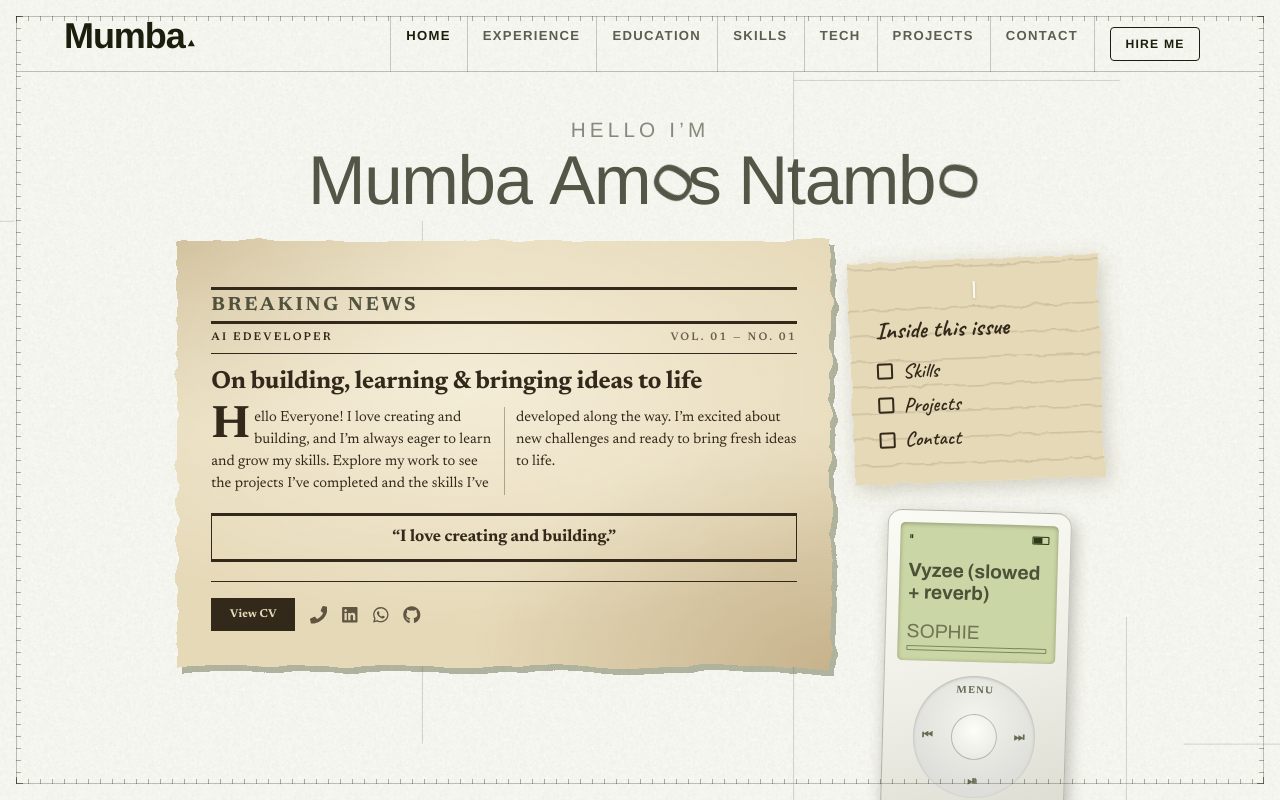
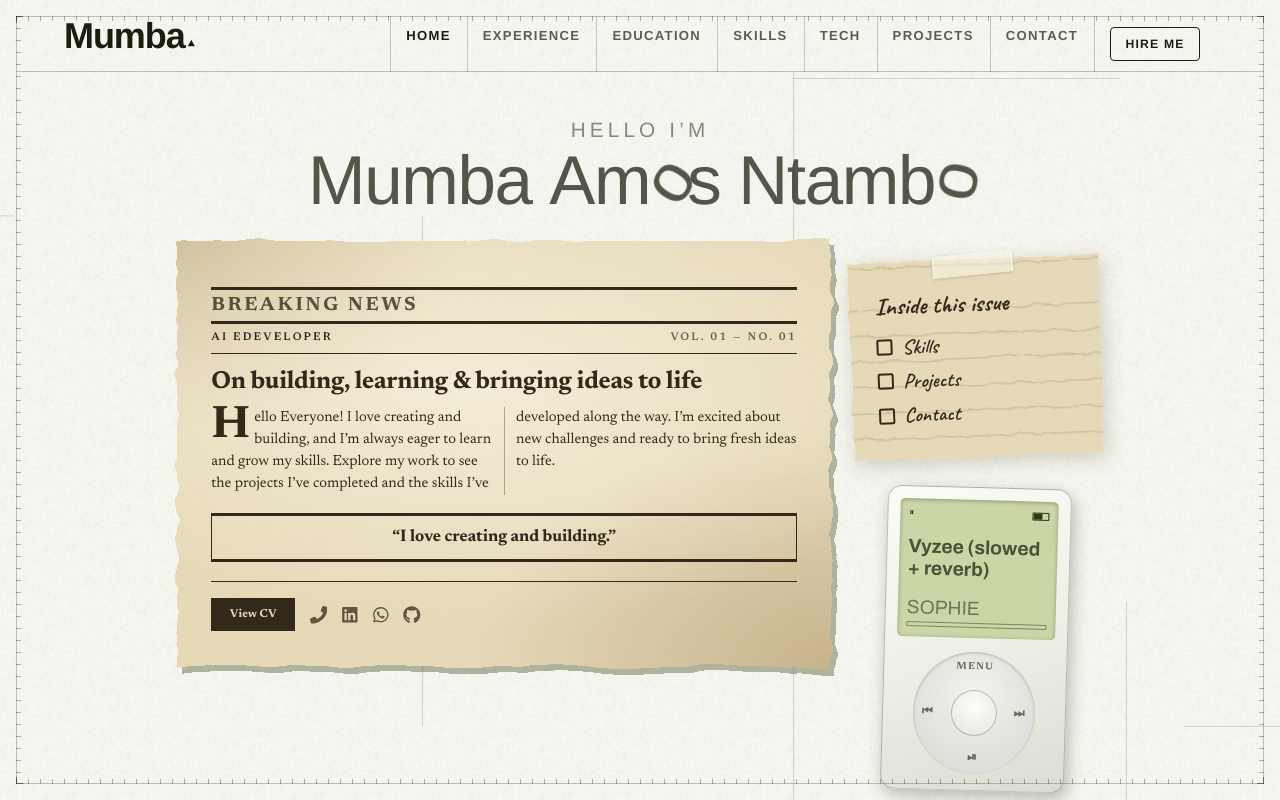
Before and after one commit to MUMBA-Amos/myportfolio1, a React (Create React App) app: page / in a window 1280 px wide. Shown: the top 800 px of the page. Built offline with nearby package versions, Linux system fonts and the light colour scheme; a web font is replaced by a local one.

Commit message:
Fix the tape on the hero note rendering as a thin white line

```diff
--- a/src/components/Header.css
+++ b/src/components/Header.css
@@ -171,7 +171,7 @@
   filter: url(#chippedEdge) drop-shadow(3px 5px 10px rgba(27, 30, 12, 0.28));
 }
 
-.note > *:not(.note__defs):not(.paper-fold) {
+.note > *:not(.note__defs):not(.note__tape):not(.paper-fold) {
   position: relative;
   z-index: 1;
 }
```
